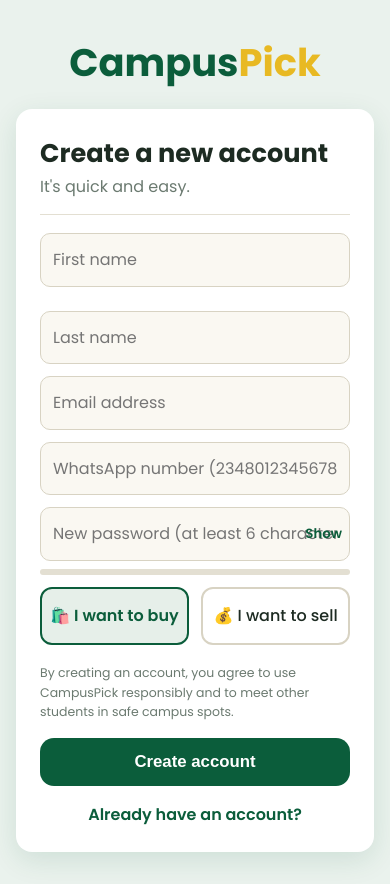
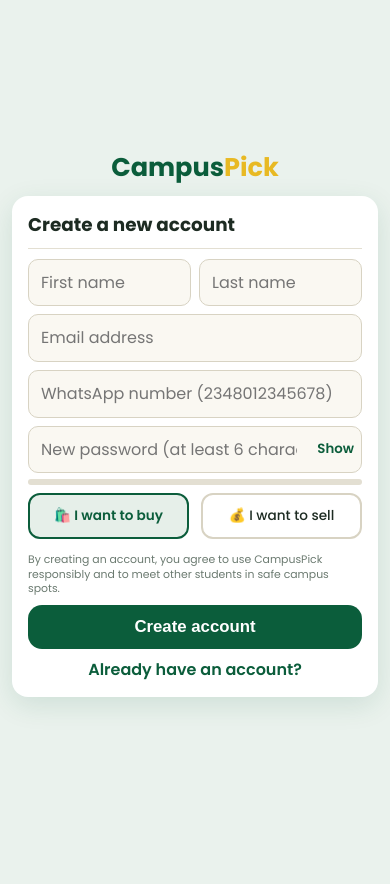
Before and after one commit to elisha-dev-code/campuspick, a PHP site: page /signup.php in a window 390 px wide. After the commit the page ends 707 px from the top, so only its background shows below. Run offline with PHP 8.4, Linux system fonts and the light colour scheme.

Commit message:
Before CSS cleanup

```diff
--- a/css/style.css
+++ b/css/style.css
@@ -184,3 +184,133 @@ main { flex: 1; }
 .cart-empty { text-align: center; padding: 48px 16px; color: #6b7a70; }
 .cart-empty .big { font-size: 3rem; }
 @media (max-width: 800px) { .cart-layout { grid-template-columns: 1fr; } .cart-summary { position: static; } }
+
+
+
+/* Bigger tap targets, smoother text */
+.nav-links a, .chip, .btn { min-height: 44px; display: inline-flex; align-items: center; }
+.hero h1 { font-size: clamp(1.7rem, 5vw, 3rem); }
+.hero p { font-size: clamp(1rem, 2.5vw, 1.2rem); }
+
+/* Cards fade in one after another */
+.grid .card { animation: rise 0.5s var(--ease) both; }
+.grid .card:nth-child(2) { animation-delay: 0.07s; }
+.grid .card:nth-child(3) { animation-delay: 0.14s; }
+.grid .card:nth-child(4) { animation-delay: 0.21s; }
+.grid .card:nth-child(5) { animation-delay: 0.28s; }
+.grid .card:nth-child(6) { animation-delay: 0.35s; }
+
+@media (max-width: 700px) {
+  .menu-btn { display: block; }
+  .nav { flex-wrap: wrap; }
+  .nav-links { display: none; width: 100%; flex-direction: column; align-items: stretch; gap: 0; padding-bottom: 10px; }
+  .nav-links.open { display: flex; }
+  .nav-links a { padding: 12px 4px; border-top: 1px solid rgba(255,255,255,0.15); }
+
+  .hero { padding: 40px 0; }
+  .grid { grid-template-columns: repeat(2, 1fr); gap: 12px; }
+  .card-img { height: 120px; font-size: 2rem; }
+  .card-body { padding: 10px; }
+  .card-name { font-size: 0.9rem; }
+  .chips { flex-wrap: nowrap; overflow-x: auto; padding-bottom: 8px; -webkit-overflow-scrolling: touch; }
+  .chip { white-space: nowrap; }
+  .detail-img { height: 240px; }
+  .btn-row .btn { flex: 1; justify-content: center; }
+}
+
+/* Respect users who turn animations off */
+@media (prefers-reduced-motion: reduce) {
+  * { animation: none !important; transition: none !important; }
+}
+
+
+/* Signup: fit on one screen, centered */
+.su-page { justify-content: center; padding: 16px; }
+.su-logo { font-size: 2rem; margin-bottom: 10px; }
+.su-card { padding: 20px 24px; }
+.su-card h1 { font-size: 1.35rem; }
+.su-card .sub { font-size: 0.9rem; }
+.su-divider { margin: 8px 0 12px; }
+.su-card .field { margin-bottom: 8px; }
+.su-card .field input { padding: 10px 12px; font-size: 0.95rem; }
+.su-card .role-pick span { padding: 10px 8px; }
+.su-note { font-size: 0.72rem; margin: 2px 0 10px; }
+.su-card .btn { padding: 12px; }
+.su-login { margin-top: 10px; }
+#strength { margin-top: 6px; }
+
+
+
+/* Day 3 fixes */
+.logo { display: inline-block; }
+.btn { justify-content: center; text-align: center; }
+
+.su-page { justify-content: center; padding: 16px; }
+.su-logo { font-size: 2rem; margin-bottom: 10px; }
+.su-card { padding: 20px 24px; }
+.su-card h1 { font-size: 1.35rem; }
+.su-card .sub { font-size: 0.9rem; }
+.su-divider { margin: 8px 0 12px; }
+.su-card .field { margin-bottom: 8px; }
+.su-card .field input { padding: 10px 12px; font-size: 0.95rem; }
+.su-card .role-pick span { padding: 10px 8px; }
+.su-note { font-size: 0.72rem; margin: 2px 0 10px; }
+.su-card .btn { padding: 12px; }
+.su-login { margin-top: 10px; }
+#strength { margin-top: 6px; }
+
+/* Mobile fixes (keep at the very bottom) */
+main { width: 100%; min-width: 0; }
+.nav { padding-left: 16px; padding-right: 16px; }
+
+@media (max-width: 800px) {
+  .auth { min-height: 100vh; min-height: 100dvh; grid-template-rows: auto 1fr; }
+  .auth-brand { padding: 14px 16px; }
+  .auth-brand h2 { font-size: 1.15rem; margin: 6px 0 0; }
+  .auth-brand p { display: none; }
+  .auth-side { padding: 14px 16px; }
+  .auth-back { margin-bottom: 8px; }
+  .auth-box h1 { font-size: 1.5rem; }
+  .auth-box .sub { margin: 2px 0 14px; }
+  .auth-box .field { margin-bottom: 12px; }
+}
+
+@media (max-width: 600px) {
+  .su-page { min-height: 100vh; min-height: 100dvh; padding: 10px 12px; }
+  .su-logo { font-size: 1.6rem; margin-bottom: 8px; }
+  .su-card { padding: 14px 16px; }
+  .su-card h1 { font-size: 1.15rem; }
+  .su-card .sub { display: none; }
+  .su-divider { margin: 8px 0 10px; }
+  .su-row { grid-template-columns: 1fr 1fr; gap: 8px; }
+  .su-card .field input { font-size: 1rem; }
+  .su-card .pass-wrap input { padding-right: 64px; }
+  .su-card .role-pick span { font-size: 0.85rem; padding: 10px 4px; white-space: nowrap; }
+  .su-note { font-size: 0.68rem; line-height: 1.35; margin: 0 0 8px; }
+  .su-login { margin-top: 8px; }
+}
+
+/* Login, Facebook style */
+.fb-page { min-height: 100vh; min-height: 100dvh; background: #eaf2ed; display: flex; align-items: center; justify-content: center; padding: 24px 16px; }
+.fb-wrap { width: 100%; max-width: 980px; display: grid; grid-template-columns: 1.1fr 1fr; gap: 48px; align-items: center; }
+.fb-logo { display: inline-block; font-size: 3rem; font-weight: 700; color: var(--green); line-height: 1.1; }
+.fb-logo span { color: var(--gold); }
+.fb-brand p { font-size: 1.5rem; line-height: 1.35; margin-top: 12px; max-width: 460px; }
+.fb-card { background: var(--white); border-radius: 16px; box-shadow: 0 8px 28px rgba(11,93,59,0.12); padding: 20px; width: 100%; max-width: 420px; justify-self: center; animation: rise 0.5s var(--ease); }
+.fb-card .field { margin-bottom: 12px; }
+.fb-card .field input { padding: 14px 12px; }
+.fb-card .btn { width: 100%; font-size: 1.1rem; padding: 13px; }
+.fb-card .btn:disabled { opacity: 0.7; cursor: wait; }
+.fb-forgot { display: block; text-align: center; margin: 14px 0; color: var(--green); font-weight: 500; }
+.fb-divider { border: 0; border-top: 1px solid #e3dfd2; margin: 4px 0 18px; }
+.fb-create { text-align: center; }
+.fb-create .btn { width: auto; padding: 12px 22px; font-size: 1rem; }
+.fb-back { display: block; text-align: center; margin-top: 14px; color: var(--green); font-weight: 600; }
+
+@media (max-width: 800px) {
+  .fb-wrap { grid-template-columns: 1fr; gap: 14px; text-align: center; }
+  .fb-logo { font-size: 2.2rem; }
+  .fb-brand p { font-size: 1rem; margin: 4px auto 0; }
+  .fb-page { padding: 12px; }
+  .fb-card { padding: 16px; }
+}
--- a/includes/footer.php
+++ b/includes/footer.php
@@ -3,6 +3,7 @@
   <p class="tag">Pick it. Own it. FUOYE.</p>
   <p>Built by a FUOYE student, for FUOYE students.</p>
 </footer>
+<script src="js/main.js"></script>
 <?php endif; ?>
 </body>
 </html>
--- a/includes/header.php
+++ b/includes/header.php
@@ -11,7 +11,8 @@
 <header class="site-header">
   <div class="container nav">
     <a href="index.php" class="logo">Campus<span>Pick</span></a>
-    <nav class="nav-links">
+    <button class="menu-btn" id="menu-btn" aria-label="Open menu" aria-expanded="false">☰</button>
+    <nav class="nav-links" id="nav-links">
       <a href="index.php">Home</a>
       <a href="products.php">Products</a>
       <a href="cart.php">Cart <span class="cart-badge" id="cart-count">0</span></a>
```
Also changed, not shown: js/main.js (added, +9 -0 lines).
